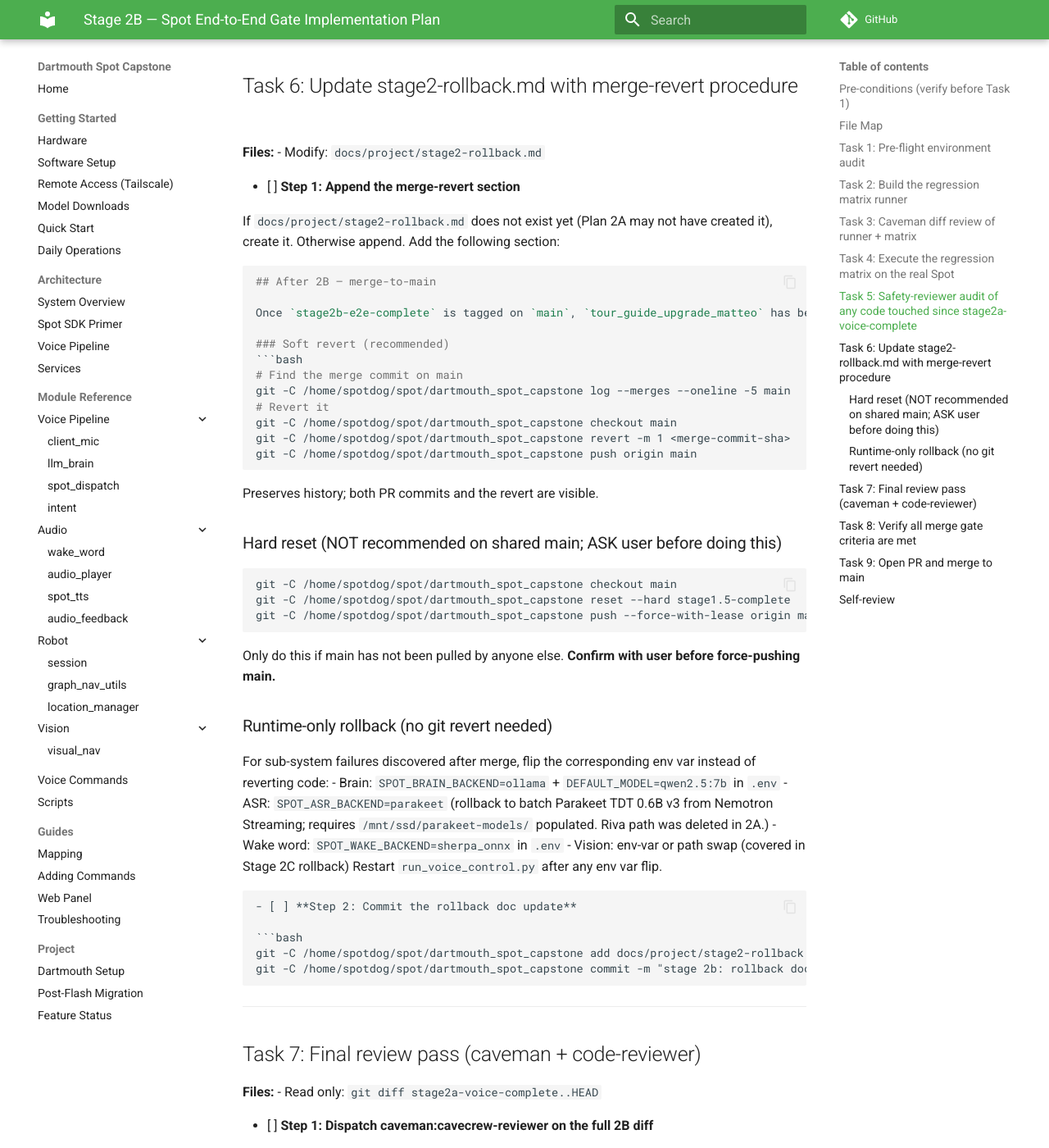
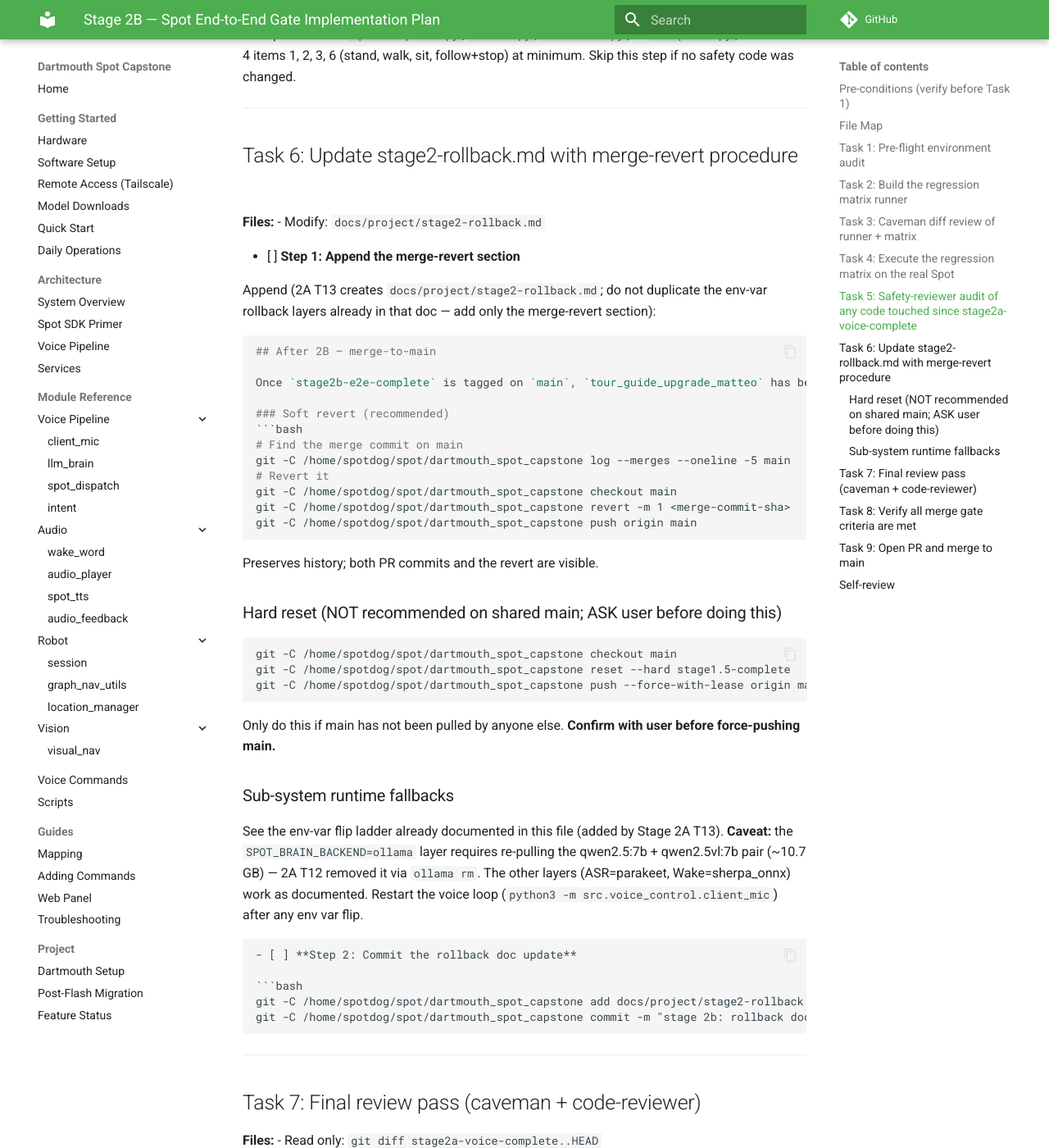
Before and after one commit to matteo-corrado/dartmouth_spot_capstone, an MkDocs documentation site: the page built from docs/superpowers/plans/2026-05-15-stage2b-spot-e2e.md, in a window 1280 px wide and 1400 px high, scrolled down 11242 px. Shown: the whole window at 82% size. Built offline with MkDocs 1.6.1 and Material for MkDocs 9.7.7, drawn with Linux system fonts in a browser that asks for light colours; comment, search, counter and statistics services are not loaded; some of the changed text lies outside the part shown.

Commit message:
stage 2b plan fixes: drop qwen rollback dead-link, drop runtime-rollback dup of 2A T13, fix client_mic entrypoint, drop ultralytics from preflight, add set_persona gap note, mention 2E.1 in PR body

````diff
--- a/docs/superpowers/plans/2026-05-15-stage2b-spot-e2e.md
+++ b/docs/superpowers/plans/2026-05-15-stage2b-spot-e2e.md
@@ -8,7 +8,7 @@
 
 **Architecture:** No new code paths. This is a regression matrix + safety audit + merge ceremony. The only new artifact is `scripts/run_regression_matrix.py` (operator-driven checklist runner with timing capture) and `docs/project/stage2-rollback.md` updates.
 
-**Tech Stack:** Existing voice loop (run_voice_control.py), bosdyn-client 5.0.1.1, llama.cpp HTTP @ port 11435, Nemotron Speech Streaming ASR (Parakeet kept as rollback layer), Silero VAD, LiveKit Wakeword. No new dependencies.
+**Tech Stack:** Existing voice loop entry `python3 -m src.voice_control.client_mic`, bosdyn-client 5.0.1.1, llama.cpp HTTP @ port 11435, Nemotron Speech Streaming ASR (Parakeet kept as rollback layer), Silero VAD, LiveKit Wakeword. No new dependencies.
 
 **Spec reference:** `docs/superpowers/specs/2026-05-15-stage2-design.md` section 2B.1.
 
@@ -24,6 +24,7 @@
 - A second terminal is open with `python -m src.voice_control.estop_run` ready (DO NOT skip).
 - Human operator has line of sight to Spot at all times.
 - `tegrastats` available on PATH (verify: `which tegrastats`).
+- `set_persona` is present in the Stage 2A GBNF grammar but its dispatcher handler ships in 2E.1 T16. If the LLM emits `set_persona` during 2B testing, the dispatcher logs an unknown-action warning. This is acceptable; do not block the matrix on it.
 
 ---
 
@@ -501,7 +502,7 @@
 
 - [ ] **Step 1: Append the merge-revert section**
 
-If `docs/project/stage2-rollback.md` does not exist yet (Plan 2A may not have created it), create it. Otherwise append. Add the following section:
+Append (2A T13 creates `docs/project/stage2-rollback.md`; do not duplicate the env-var rollback layers already in that doc — add only the merge-revert section):
 
 ```markdown
 ## After 2B — merge-to-main
@@ -527,13 +528,8 @@
 ```
 Only do this if main has not been pulled by anyone else. **Confirm with user before force-pushing main.**
 
-### Runtime-only rollback (no git revert needed)
-For sub-system failures discovered after merge, flip the corresponding env var instead of reverting code:
-- Brain: `SPOT_BRAIN_BACKEND=ollama` + `DEFAULT_MODEL=qwen2.5:7b` in `.env`
-- ASR: `SPOT_ASR_BACKEND=parakeet` (rollback to batch Parakeet TDT 0.6B v3 from Nemotron Streaming; requires `/mnt/ssd/parakeet-models/` populated. Riva path was deleted in 2A.)
-- Wake word: `SPOT_WAKE_BACKEND=sherpa_onnx` in `.env`
-- Vision: env-var or path swap (covered in Stage 2C rollback)
-Restart `run_voice_control.py` after any env var flip.
+### Sub-system runtime fallbacks
+See the env-var flip ladder already documented in this file (added by Stage 2A T13). **Caveat:** the `SPOT_BRAIN_BACKEND=ollama` layer requires re-pulling the qwen2.5:7b + qwen2.5vl:7b pair (~10.7 GB) — 2A T12 removed it via `ollama rm`. The other layers (ASR=parakeet, Wake=sherpa_onnx) work as documented. Restart the voice loop (`python3 -m src.voice_control.client_mic`) after any env var flip.
 ```
 
 - [ ] **Step 2: Commit the rollback doc update**
@@ -643,7 +639,7 @@
 
 Stage 2A (voice pipeline, llama.cpp brain + Nemotron Speech Streaming ASR + Silero VAD + LiveKit Wakeword) + Stage 2B (Spot e2e regression matrix) complete. All non-exploratory regression items pass on the real robot. Safety-reviewer audit clean. Ready to merge to main.
 
-Vision overhaul (2C) and smart chatbot (2D) will follow as separate PRs on top of main.
+TTS + multi-persona (2E.1) ships as a follow-up PR same week (Tuesday hard deadline). Vision overhaul (2C) and smart chatbot (2D) will follow as separate PRs on top of main.
 
 ## What's in this PR
 - llama.cpp + GBNF-grammar adaptive-thinking brain (replaces Ollama as default)
````
Also changed, not shown: other parts of docs/superpowers/plans/2026-05-15-stage2b-spot-e2e.md (+1 -1 lines).
